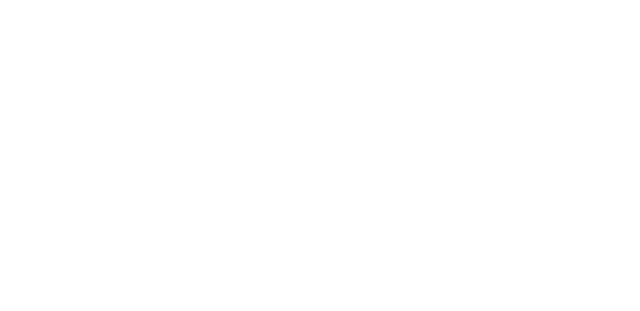
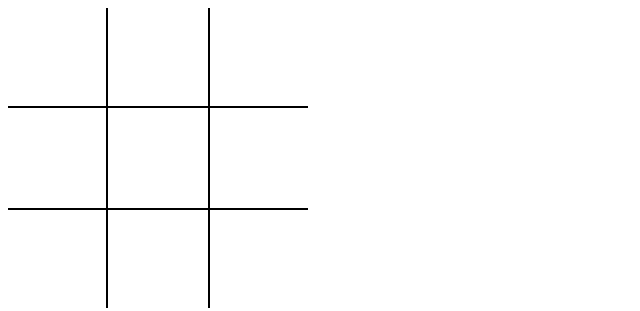
Before and after one commit to ali-a-ahmed1097/wic-wac-woe, a plain HTML site: page index.html in a window 1280 px wide. Shown: the whole page, without its empty margins (0-640 px from the left). Drawn offline with Linux system fonts and the light colour scheme.

Commit message:
Added a the Tic-Tac-Toe grid in the HTML.

```diff
--- a/index.html
+++ b/index.html
@@ -9,6 +9,16 @@
     <script src="./tic-tac-toe.js" defer></script>
 </head>
 <body>
-
+    <div class="board">
+        <div id="0" class="top left tile"></div>
+        <div id="1" class="top tile"></div>
+        <div id="2" class="top right tile"></div>
+        <div id="3" class="left tile"></div>
+        <div id="4" class="tile"></div>
+        <div id="5" class="right tile"></div>
+        <div id="6" class="bottom left tile"></div>
+        <div id="7" class="bottom tile"></div>
+        <div id="8" class="bottom right tile"></div>
+    </div>
 </body>
 </html>
--- a/style.css
+++ b/style.css
@@ -0,0 +1,31 @@
+:root {
+    --brdr: 2px solid black;
+}
+
+.board {
+    display: grid;
+    grid-template-columns: 100px 100px 100px;
+    grid-template-rows: 100px 100px 100px;
+}
+
+.tile {
+    width: 100px;
+    height: 100px;
+    box-sizing: border-box;
+}
+
+.right {
+    border-left: var(--brdr);
+}
+
+.left {
+    border-right: var(--brdr);
+}
+
+.top {
+    border-bottom: var(--brdr);
+}
+
+.bottom {
+    border-top: var(--brdr);
+}
```
